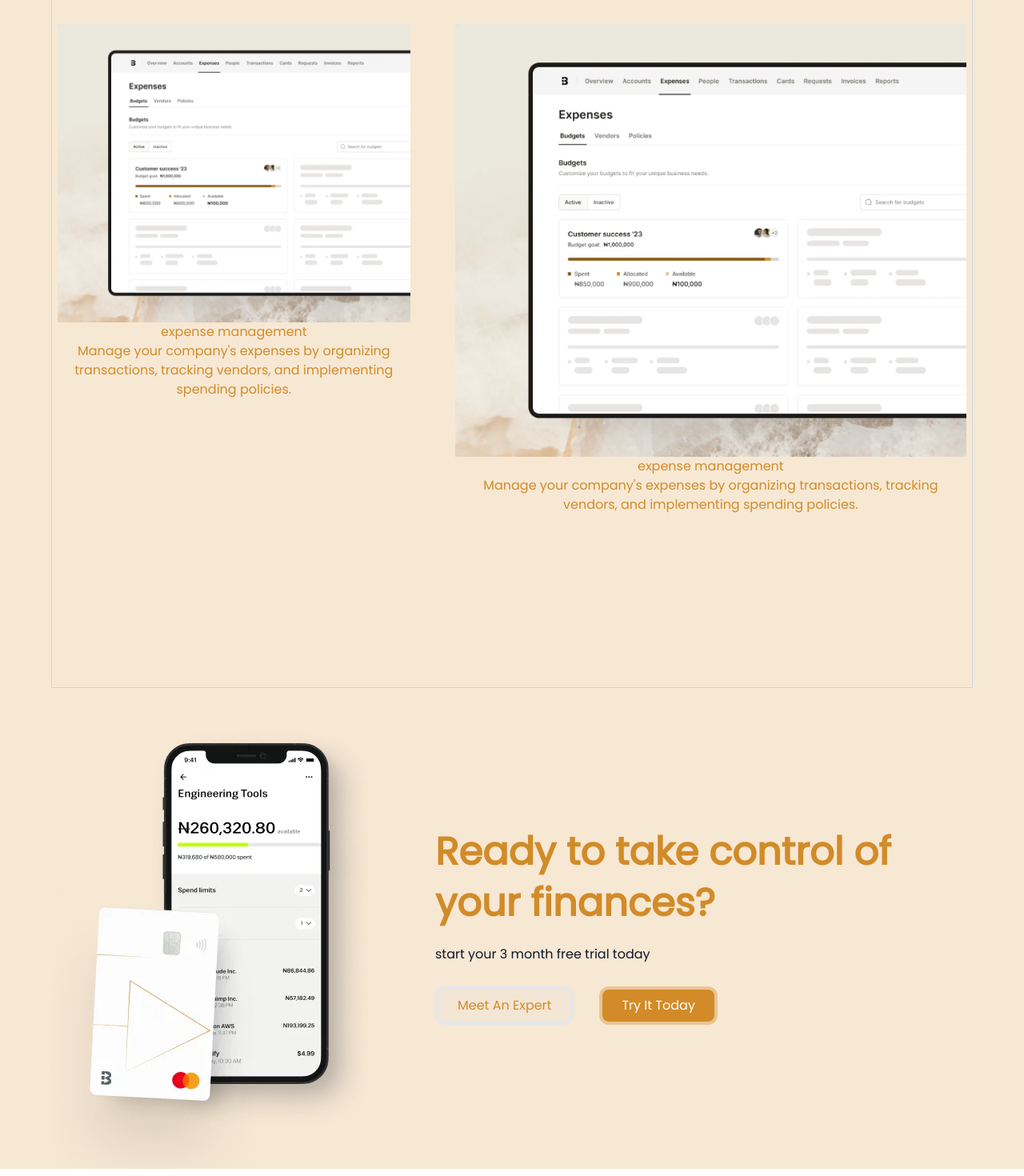
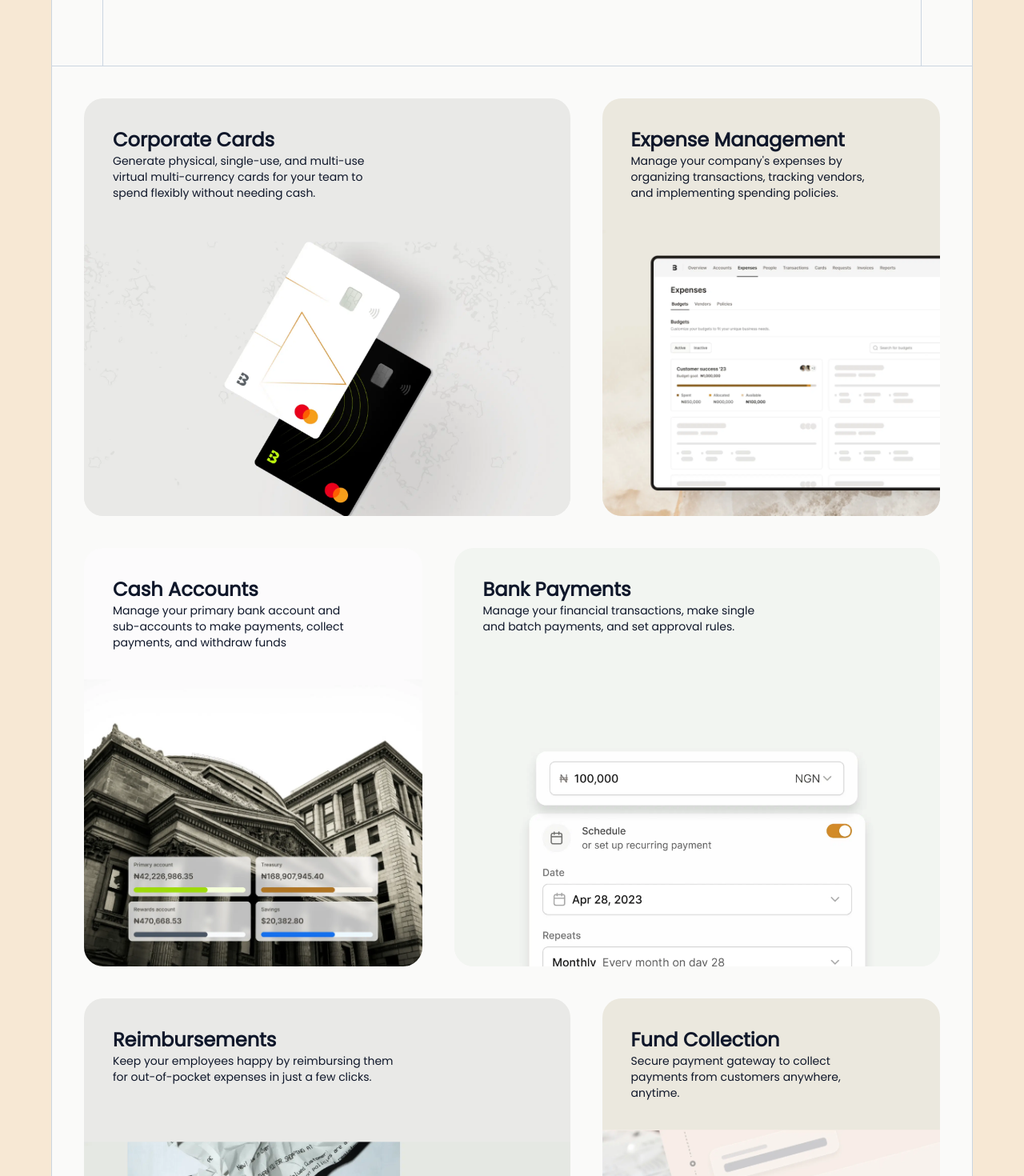
Before and after one commit to TohirBabs/ui-demos, a React (Vite) app: page / in a window 1280 px wide. Shown: the part 1060-2530 px from the top of the page at 80% size. Built offline with nearby package versions, Linux system fonts and the light colour scheme.

Commit message:
features

```diff
--- a/src/components/Bujeti/Features.jsx
+++ b/src/components/Bujeti/Features.jsx
@@ -108,8 +108,8 @@ const Features = () => {
   return (
 
 
-      <div className=" text-center text-[#D28B28] mx-auto w-[95%] max-w-5xl border-x border-slate-300 lg:py-32  py-16 flex flex-col gap-5 items-center border-x max-w-6xl border-y w-full mx-auto border-slate-300">
-        <div className="   flex flex-col gap-5 items-center">
+      <div className="bg-[#fafaf9] text-center text-[#D28B28] mx-auto w-[95%] max-w-5xl border-x border-slate-300 lg:pt-32  pt-16 flex flex-col items-center border-x max-w-6xl border-y w-full mx-auto border-slate-300">
+        <div className=" max-w-5xl border-x border-slate-300 py-20 border-t  flex flex-col gap-5 items-center">
           <div className="flex gap-2 items-center rounded-full border border-slate-300 p-1 bg-white px-3">
             <svg
               width="16"
@@ -142,31 +142,75 @@ const Features = () => {
             growth.
           </p>
         </div>
-        <div className="flex flex-col items-end gap-10 py-20 relative w-screen">
-          {/* <div className="sticky top-[10vh] right-0 w-[50%] rounded-l-3xl overflow-hidden shadow-lg">
-            <SectionImage />
+        <div className="flex border-t border-slate-300 flex-col items-end gap-10 relative w-full max-w-6xl">
+
+          <div className="lg:grid lg:grid-cols-12 flex flex-col gap-5 lg:gap-10 w-full max-w-6xl lg:p-10 p-3 mx-auto">
+           <div className="rounded-3xl flex flex-col justify-between overflow-hidden text-left bg-[#e9e9e7]  lg:col-span-7 ">
+            <div className="lg:w-[70%] text-slate-900 lg:p-9 p-3">
+              <p className="text-2xl capitalize font-semibold">corporate cards</p>
+              <p className="text-sm">Generate physical, single-use, and multi-use virtual multi-currency cards for your team to spend flexibly without needing cash.</p>
+            </div>
+            <img src="/cards.webp" alt="" className=""/>
+
+          </div>
+          <div className="rounded-3xl overflow-hidden text-left bg-[#ebe8de]  lg:col-span-5 ">
+            <div className="w-[90%] lg:p-9 p-3 text-slate-900 p-4">
+              <p className="text-2xl capitalize font-semibold">expense management</p>
+              <p className="text-sm">Manage your company&#39;s expenses by organizing transactions, tracking vendors, and implementing spending policies.</p>
+            </div>
+            <img src="/expense.webp" alt="" className=""/>
+
+          </div>
+          <div className="rounded-3xl overflow-hidden text-left bg-[#fcfbfc]  lg:col-span-5 ">
+            <div className="w-[90%] lg:p-9 p-3 text-slate-900 p-4">
+              <p className="text-2xl capitalize font-semibold">cash accounts</p>
+              <p className="text-sm">Manage your primary bank account and sub-accounts to make payments, collect payments, and withdraw funds</p>
+            </div>
+            <img src="/account.webp" alt="" className=""/>
+
+          </div>
+          <div className="rounded-3xl flex flex-col justify-between overflow-hidden text-left bg-[#f2f5f1]  lg:col-span-7 ">
+            <div className="lg:w-[70%] text-slate-900 lg:p-9 p-3">
+              <p className="text-2xl capitalize font-semibold">bank payments</p>
+              <p className="text-sm">Manage your financial transactions, make single and batch payments, and set approval rules.</p>
+            </div>
+            <img src="/payment.webp" alt="" className=""/>
+
+          </div>
+           <div className="rounded-3xl flex flex-col justify-between overflow-hidden text-left bg-[#e9e9e7]  lg:col-span-7 ">
+            <div className="lg:w-[70%] text-slate-900 lg:p-9 p-3">
+              <p className="text-2xl capitalize font-semibold">reimbursements</p>
+              <p className="text-sm">Keep your employees happy by reimbursing them for out-of-pocket expenses in just a few clicks.</p>
+            </div>
+            <img src="/reimbursement.webp" alt="" className=""/>
+
+          </div>
+          <div className="rounded-3xl overflow-hidden text-left bg-[#ebe8de]  lg:col-span-5 ">
+            <div className="w-[90%] lg:p-9 p-3 text-slate-900 p-4">
+              <p className="text-2xl capitalize font-semibold">fund collection</p>
+              <p className="text-sm"> Secure payment gateway to collect payments from customers anywhere, anytime.</p>
+            </div>
+            <img src="/fund.webp" alt="" className=""/>
+
           </div>
 
-          <div className="relative -top-[75vh]">
-            {featureList.map((feature, index) => (
-              <FeatureSection key={index} feature={feature} sectionId={index} />
-            ))}
-          </div> */}
-          <div className="grid grid-cols-12 gap-10 max-w-6xl mx-auto">
-          <div className="p-2 rounded-lg col-span-12 lg:col-span-5">
-            <img src="/expense.webp" alt="" />
-            <div className="">
-              <p>expense management</p>
-              <p>Manage your company&#39;s expenses by organizing transactions, tracking vendors, and implementing spending policies.</p>
+          <div className="rounded-3xl overflow-hidden text-left bg-[#f2f5f1]  lg:col-span-5 ">
+            <div className="w-[90%] lg:p-9 p-3 text-slate-900 p-4">
+              <p className="text-2xl capitalize font-semibold">bank sync</p>
+              <p className="text-sm">Connect your accounts, track your spending, and manage your budget from one easy-to-use dashboard.</p>
             </div>
+            <img src="/sync.webp" alt="" className=""/>
+
           </div>
-          <div className="p-2 rounded-lg lg:col-span-7 col-span-12">
-            <img src="/expense.webp" alt="" />
-            <div className="">
-              <p>expense management</p>
-              <p>Manage your company&#39;s expenses by organizing transactions, tracking vendors, and implementing spending policies.</p>
+          <div className="rounded-3xl flex flex-col justify-between overflow-hidden text-left bg-[#d6e3e8]  lg:col-span-7 ">
+            <div className="lg:w-[70%] text-slate-900 lg:p-9 p-3">
+              <p className="text-2xl capitalize font-semibold">reports & insights</p>
+              <p className="text-sm">Track your business activities, analyze performance, optimize your operations, and ultimately succeed in achieving your goals.</p>
             </div>
+            <img src="/report.webp" alt="" className=""/>
+
           </div>
+
 
           </div>
           </div>
```
